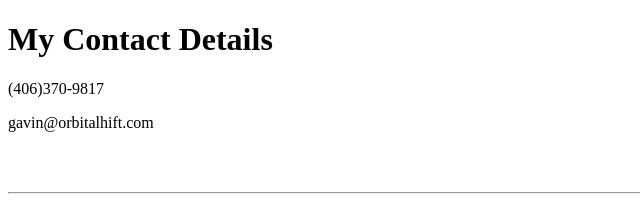
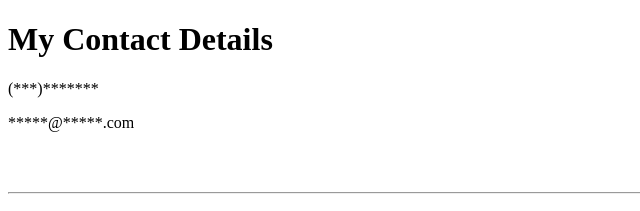
Before and after one commit to GavinOReilly/cv, a plain HTML site: page contact-Me.html in a window 1280 px wide. Shown: the top 211 px of the page, 0-640 px from the left. Drawn offline with Linux system fonts and the light colour scheme.

Commit message:
Update contact-Me.html

```diff
--- a/contact-Me.html
+++ b/contact-Me.html
@@ -6,8 +6,8 @@
   </head>
   <body>
     <h1> My Contact Details</h1>
-    <p>(406)370-9817</p>
-    <p>gavin@orbitalhift.com</p>
+    <p>(***)*******</p>
+    <p>*****@*****.com</p>
     <br>
     <br>
     <hr>
```
